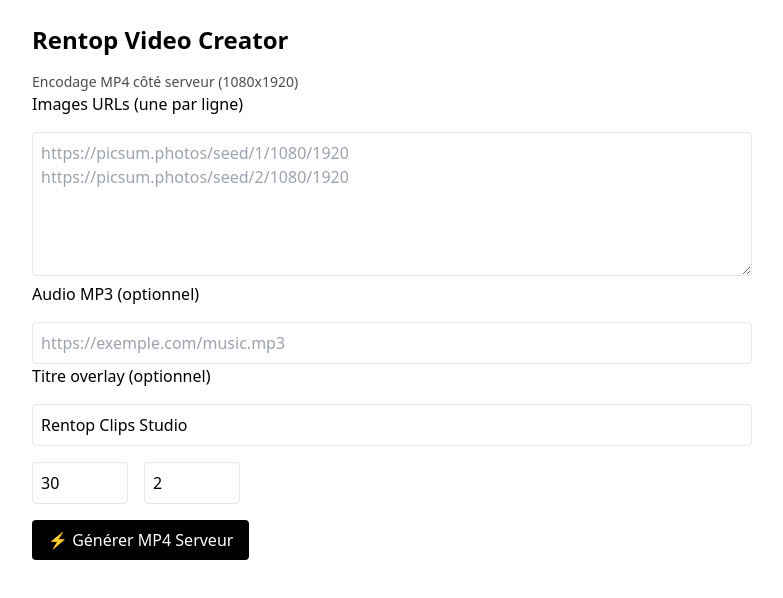
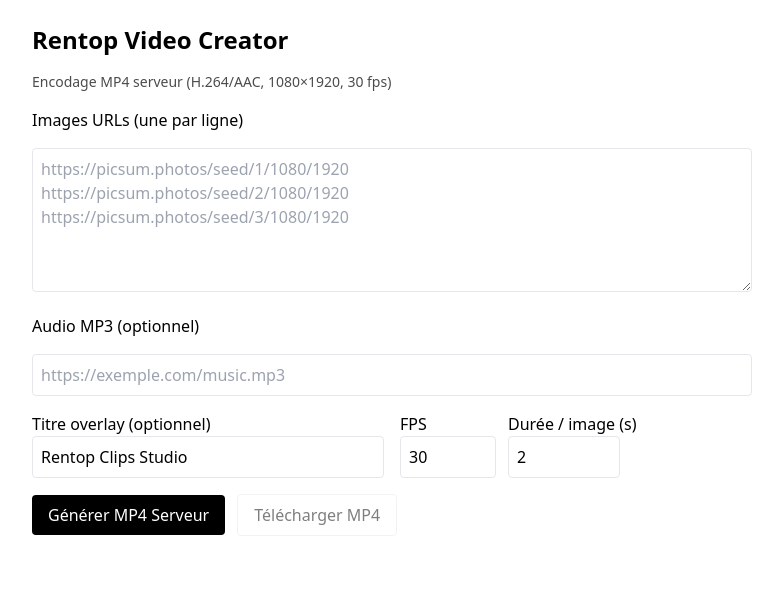
Before and after one commit to Amfoolan/rentop-drive-clips, a Next.js app: page / in a window 1280 px wide. Shown: the top 598 px of the page, without its empty margins (248-1031 px from the left). Built offline with nearby package versions, Linux system fonts and the light colour scheme.

Commit message:
Update page.tsx

```diff
--- a/app/page.tsx
+++ b/app/page.tsx
@@ -49,17 +49,17 @@ export default function Page() {
   return (
     <main className="max-w-3xl mx-auto p-6 space-y-4">
       <h1 className="text-2xl font-semibold">Rentop Video Creator</h1>
-      <p className="text-sm opacity-70">Encodage MP4 côté serveur (1080x1920)</p>
+      <p className="text-sm opacity-70">Encodage MP4 serveur (H.264/AAC, 1080×1920, 30 fps)</p>
 
-      <label>Images URLs (une par ligne)</label>
+      <label className="block font-medium">Images URLs (une par ligne)</label>
       <textarea
         className="w-full border rounded p-2 h-36"
-        placeholder={"https://picsum.photos/seed/1/1080/1920\nhttps://picsum.photos/seed/2/1080/1920"}
+        placeholder={"https://picsum.photos/seed/1/1080/1920\nhttps://picsum.photos/seed/2/1080/1920\nhttps://picsum.photos/seed/3/1080/1920"}
         value={images}
         onChange={(e) => setImages(e.target.value)}
       />
 
-      <label>Audio MP3 (optionnel)</label>
+      <label className="block font-medium">Audio MP3 (optionnel)</label>
       <input
         className="w-full border rounded p-2"
         placeholder="https://exemple.com/music.mp3"
@@ -67,47 +67,72 @@ export default function Page() {
         onChange={(e) => setAudio(e.target.value)}
       />
 
-      <label>Titre overlay (optionnel)</label>
+      <div className="grid grid-cols-2 gap-4">
+        <div>
+          <label className="block font-medium">Titre overlay (optionnel)</label>
           <input
             className="w-full border rounded p-2"
             value={title}
             onChange={(e) => setTitle(e.target.value)}
           />
-
-      <div className="flex gap-4">
+        </div>
+        <div className="flex items-end gap-3">
+          <div>
+            <label className="block font-medium">FPS</label>
             <input
               type="number"
+              min={24}
+              max={60}
               className="w-24 border rounded p-2"
               value={fps}
-          min={24}
-          max={60}
               onChange={(e) => setFps(Number(e.target.value))}
             />
+          </div>
+          <div>
+            <label className="block font-medium">Durée / image (s)</label>
             <input
               type="number"
-          className="w-24 border rounded p-2"
-          value={dur}
               min={1}
               max={5}
+              className="w-28 border rounded p-2"
+              value={dur}
               onChange={(e) => setDur(Number(e.target.value))}
             />
           </div>
+        </div>
+      </div>
 
+      <div className="flex items-center gap-3">
         <button
           onClick={generate}
           disabled={loading}
-        className="bg-black text-white px-4 py-2 rounded"
+          className="bg-black text-white px-4 py-2 rounded disabled:opacity-50"
         >
-        {loading ? "Encodage..." : "⚡ Générer MP4 Serveur"}
+          {loading ? "Encodage..." : "Générer MP4 Serveur"}
         </button>
+
+        <a
+          href={videoUrl ?? undefined}
+          download={videoUrl ? "rentop-clip.mp4" : undefined}
+          className={`px-4 py-2 rounded border ${videoUrl ? "hover:bg-gray-50" : "opacity-50 pointer-events-none"}`}
+        >
+          Télécharger MP4
+        </a>
+
+        {videoUrl && (
+          <a href={videoUrl} target="_blank" rel="noreferrer" className="underline">
+            Ouvrir le MP4
+          </a>
+        )}
+      </div>
 
       {err && <p className="text-red-600">{err}</p>}
 
       {videoUrl && (
-        <div className="space-y-2">
+        <section className="space-y-2">
           <video src={videoUrl} controls className="w-full rounded border" />
-          <a href={videoUrl} download="rentop-clip.mp4" className="underline">Télécharger MP4</a>
-        </div>
+          <p className="text-xs opacity-70 break-all">{videoUrl}</p>
+        </section>
       )}
     </main>
   );
```
Lines whose indentation alone changed are shown as unchanged.
